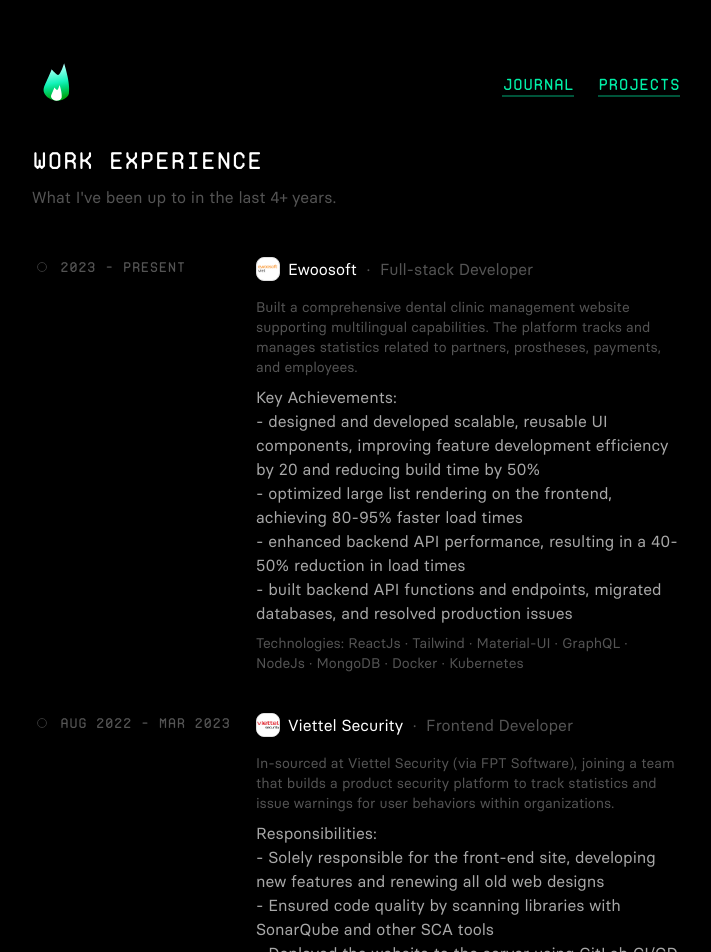
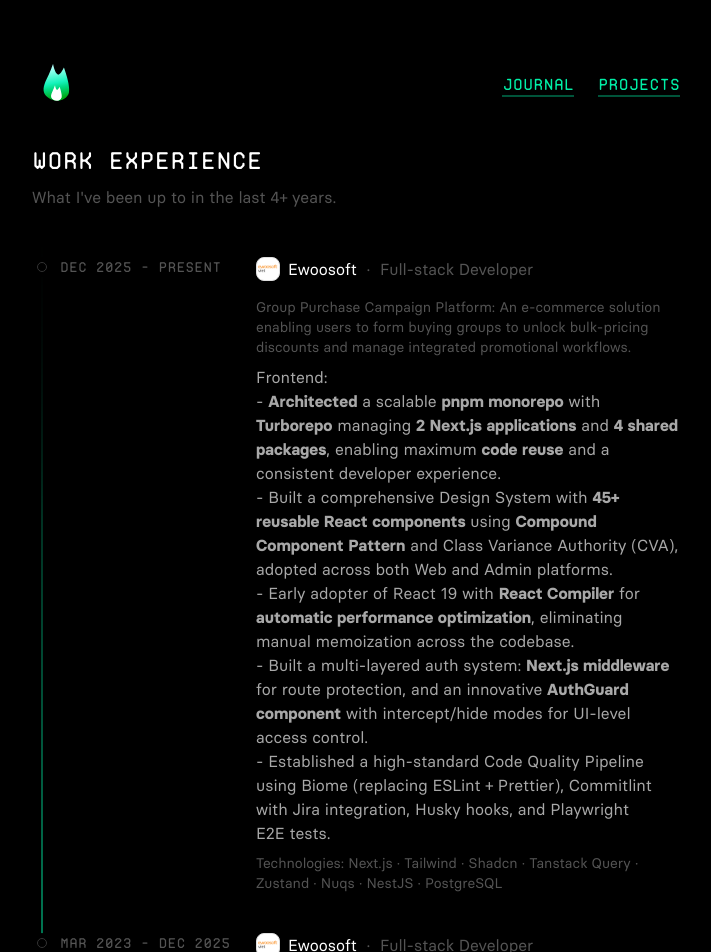
Before and after one commit to ngocla99/porfolio-2025, a Next.js app: page /projects in a window 1280 px wide. Shown: the top 952 px of the page, without its empty margins (284-995 px from the left). Built offline with nearby package versions, Linux system fonts and the light colour scheme.

Commit message:
feat: update timeline detail with detailed professional experience and technical achievements

```diff
--- a/src/app/projects/_components/time-line-detail.tsx
+++ b/src/app/projects/_components/time-line-detail.tsx
@@ -58,28 +58,56 @@
 export function TimelineDetail({ className }: { className?: string }) {
   const data = [
     {
-      title: "2023 - Present",
+      title: "Dec 2025 - Present",
       content: (
         <DescriptionItem
           logo="/logo/ewoosoft.png"
           company="Ewoosoft"
           position="Full-stack Developer"
-          description="Built a comprehensive dental clinic management website supporting multilingual capabilities. The platform
-            tracks and manages statistics related to partners, prostheses, payments, and employees."
+          description="Group Purchase Campaign Platform: An e-commerce solution enabling users to form buying groups to unlock bulk-pricing discounts and manage integrated promotional workflows."
           responsibilities={
             <>
-              Key Achievements:
-              <br />- designed and developed scalable, reusable UI components, improving feature
-              development efficiency by 20 and reducing build time by 50%
-              <br />- optimized large list rendering on the frontend, achieving 80-95% faster load
-              times
-              <br />- enhanced backend API performance, resulting in a 40-50% reduction in load
-              times
-              <br />- built backend API functions and endpoints, migrated databases, and resolved
-              production issues
+              Frontend:
+              <br />- <strong>Architected</strong> a scalable <strong>pnpm monorepo</strong> with <strong>Turborepo</strong> managing <strong>2 Next.js applications</strong> and <strong>4 shared packages</strong>, enabling maximum <strong>code reuse</strong> and a consistent developer experience.
+              <br />- Built a comprehensive Design System with <strong>45+ reusable React components</strong> using <strong>Compound Component Pattern</strong> and Class Variance Authority (CVA), adopted across both Web and Admin platforms.
+              <br />- Early adopter of React 19 with <strong>React Compiler</strong> for <strong>automatic performance optimization</strong>, eliminating manual memoization across the codebase.
+              <br />- Built a multi-layered auth system: <strong>Next.js middleware</strong> for route protection, and an innovative <strong>AuthGuard component</strong> with intercept/hide modes for UI-level access control.
+              <br />- Established a high-standard Code Quality Pipeline using Biome (replacing ESLint + Prettier), Commitlint with Jira integration, Husky hooks, and Playwright E2E tests.
             </>
           }
-          technologies="Technologies: ReactJs · Tailwind · Material-UI · GraphQL · NodeJs · MongoDB · Docker · Kubernetes"
+          technologies="Technologies: Next.js · Tailwind · Shadcn · Tanstack Query · Zustand · Nuqs · NestJS · PostgreSQL"
+          link="https://www.ewoosoft.com/"
+        />
+      ),
+    },
+    {
+      title: "Mar 2023 - Dec 2025",
+      content: (
+        <DescriptionItem
+          logo="/logo/ewoosoft.png"
+          company="Ewoosoft"
+          position="Full-stack Developer"
+          description="Dental Clinic Management System: A multilingual platform for tracking partner relations, prosthesis orders, payments, and employee performance statistics."
+          responsibilities={
+            <>
+              Frontend:
+              <br />- <strong>Architected</strong> and developed <strong>scalable</strong> reusable UI components, forms, utility functions, router, and themes, leading to a <strong>20% reduction</strong> in feature development time and a <strong>50% decrease</strong> in build time.
+              <br />- <strong>Optimized rendering</strong> in large list frontend, achieving a <strong>80-95% reduction</strong> in load time.
+              <br />- Migrated project from <strong>Create React App (CRA)</strong> to <strong>Vite</strong> and upgraded <strong>Node.js from v16 to v20</strong>, cutting local development startup time from <strong>1m30s to ~1.2s</strong> and production build time by <strong>5x</strong>.
+              <br />- Removed over <strong>1,000 unused files</strong>, <strong>50 dependencies</strong> using Knip, significantly reducing code maintenance overhead.
+              <br />- Applied Apollo&apos;s <strong>cache-and-network</strong> policy, grouped GraphQL queries, and <strong>optimistic updates</strong> to improve data-fetching efficiency on the frontend.
+              <br />- Regularly reviewed code and <strong>supported junior developers</strong>, ensuring code quality, consistency, and best practices across the team.
+              <br />- <strong>Mentored and guided 2 team members</strong> in initiating a <strong>new mobile-first web project</strong> using modern technologies and best practices.
+              <br />- Resolved <strong>complex</strong> UI challenges related to printing data.
+              <br />
+              <br />Backend:
+              <br />- Refactored and optimized backend statistics APIs by replacing JavaScript-based processing with MongoDB aggregations, decreasing response time from <strong>3–4 minutes to 2–3 seconds</strong>.
+              <br />- Implemented targeted indexing strategies in the backend to optimize API performance, achieving a <strong>40–50% reduction</strong> in response times.
+              <br />- Implemented feature flag system to selectively enable features for specific users, improving testing and rollout flexibility.
+              <br />- Developed backend API functions and endpoints, migrated database, and resolved production issues.
+            </>
+          }
+          technologies="Technologies: ReactJs · Tailwind · Shadcn · Material UI · CKEditor · ApexCharts · use-Intl · Apollo · NodeJs · MongoDB · Docker · Kubernetes"
           link="https://www.ewoosoft.com/"
         />
       ),
@@ -91,17 +119,17 @@
           logo="/logo/viettel.png"
           company="Viettel Security"
           position="Frontend Developer"
-          description="In-sourced at Viettel Security (via FPT Software), joining a team that builds a product security platform to track statistics and issue warnings for user behaviors within organizations."
+          description="In-sourced at Viettel Security (via FPT Software): Contributed to a product security platform tracking statistics and issuing alerts for organizational user behaviors."
           responsibilities={
             <>
               Responsibilities:
-              <br />- Solely responsible for the front-end site, developing new features and
-              renewing all old web designs
-              <br />- Ensured code quality by scanning libraries with SonarQube and other SCA tools
-              <br />- Deployed the website to the server using GitLab CI/CD and Docker
+              <br />- <strong>Developed &amp; implemented all frontend features</strong> in collaboration with business analysts and designers.
+              <br />- <strong>Created reusable components, hooks, and functions</strong>, ensuring modular and maintainable code.
+              <br />- Ensured code quality by scanning libraries with SonarQube.
+              <br />- <strong>Automated CI/CD pipeline</strong> using GitLab CI/CD and deployed with Docker.
             </>
           }
-          technologies="Technologies: ReactJs · Redux-Saga · Ant Design · Styles Components · ChartJs · NodeJs · MongoDB · Elasticsearch"
+          technologies="Technologies: ReactJs · Redux-Saga · Ant Design · Styled Components · ChartJs · NodeJs · MongoDb · Elasticsearch · Docker"
           link="https://viettelcybersecurity.com/"
         />
       ),
```
